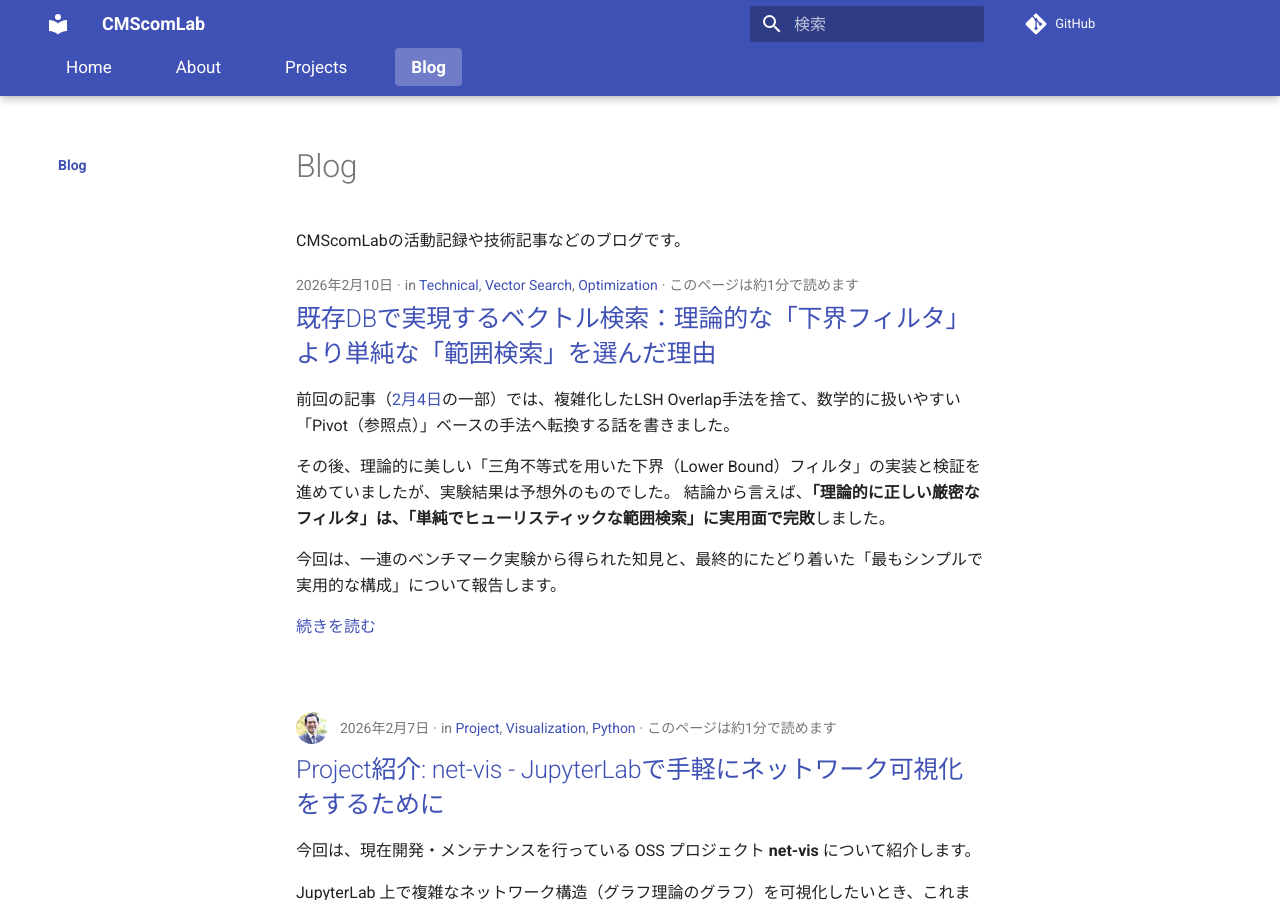
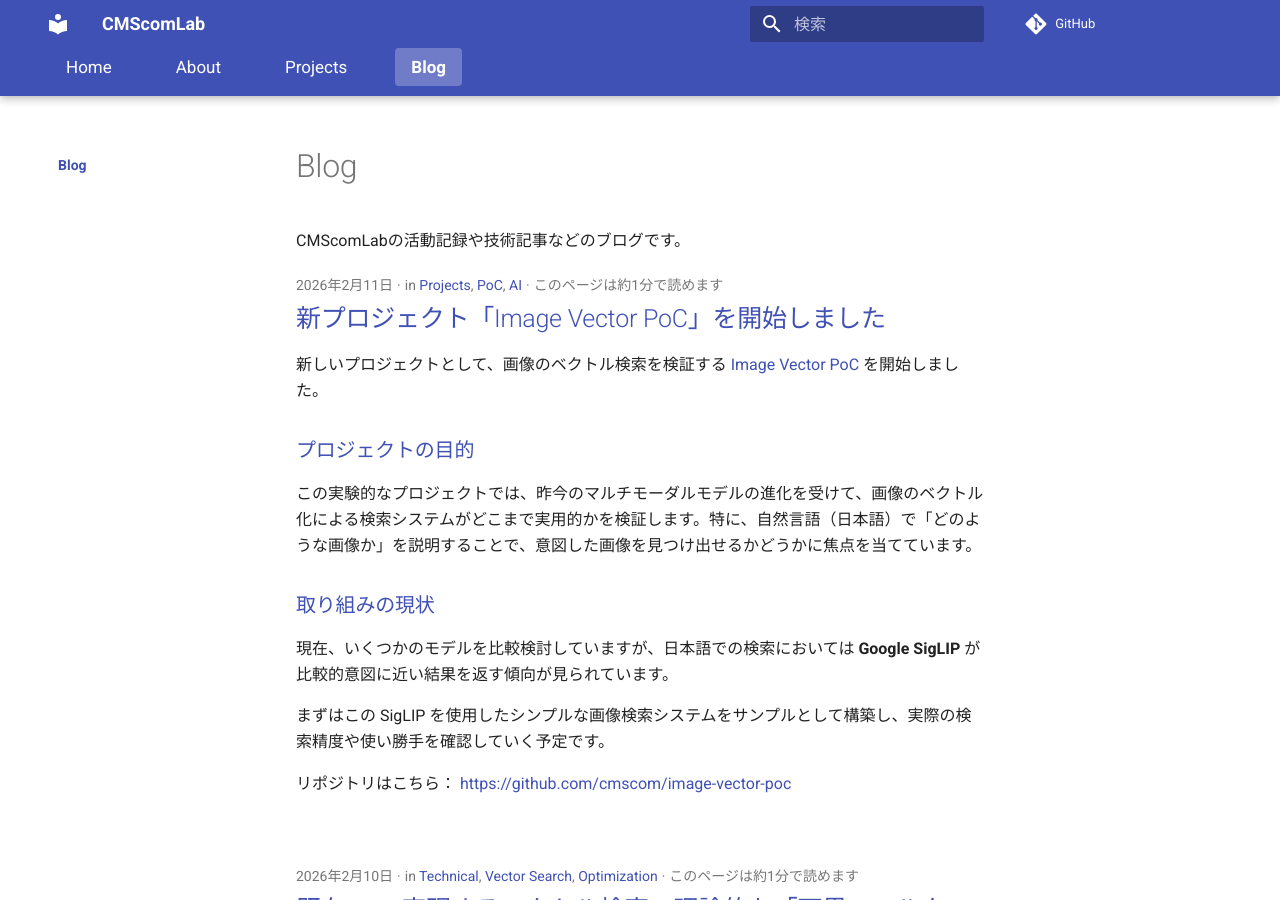
Before and after one commit to CMScomLab/CMScomLab.github.io, an MkDocs documentation site: the page built from docs/blog/index.md, in a window 1280 px wide and 900 px high. Built offline with MkDocs 1.6.1 and Material for MkDocs 9.7.7, drawn with Linux system fonts in a browser that asks for light colours; comment, search, counter and statistics services are not loaded.

Commit message:
mmi Make new project for image poc

```diff
--- /dev/null
+++ b/docs/projects/image-vector-poc.md
@@ -0,0 +1,17 @@
+# Image Vector PoC
+
+画像のベクトル化技術を用いて、自然言語（日本語など）による画像検索の可能性を検証するプロジェクトです。
+
+- **GitHub Repository**: [https://github.com/cmscom/image-vector-poc](https://github.com/cmscom/image-vector-poc)
+
+## 概要
+
+このプロジェクトでは、以下の技術的課題に取り組みます：
+
+- 画像とテキストのマルチモーダルなベクトル化
+- 自然言語クエリによる画像検索の精度検証
+- 日本語環境における最適なモデルの選定
+
+## 現在の状況
+
+初期の検証として、Google SigLIP モデルを使用した画像検索システムのプロトタイプ開発を行っています。現状の比較検証では、日本語のクエリに対して SigLIP が比較的良好なマッチング結果を示しています。
--- a/docs/projects/index.md
+++ b/docs/projects/index.md
@@ -10,6 +10,9 @@
 ### [LSH Cascade PoC](lsh-cascade-poc.md)
 ITQ-LSHとセグメントフィルタリングを組み合わせた、高速ベクトル検索エンジンの実装実験。HNSWと比較して40%の高速化とメモリ効率の改善を実証しました。
 
+### [Image Vector PoC](image-vector-poc.md)
+画像のベクトル化技術を用いて、自然言語（日本語など）による画像検索の可能性を検証するプロジェクト。現在はGoogle SigLIPを用いたプロトタイプを開発中。
+
 ---
 
 ## Other Experiments
```
Also changed, not shown: docs/blog/posts/2026-02-11-image-vector-poc-start.md (added, +24 -0 lines).
